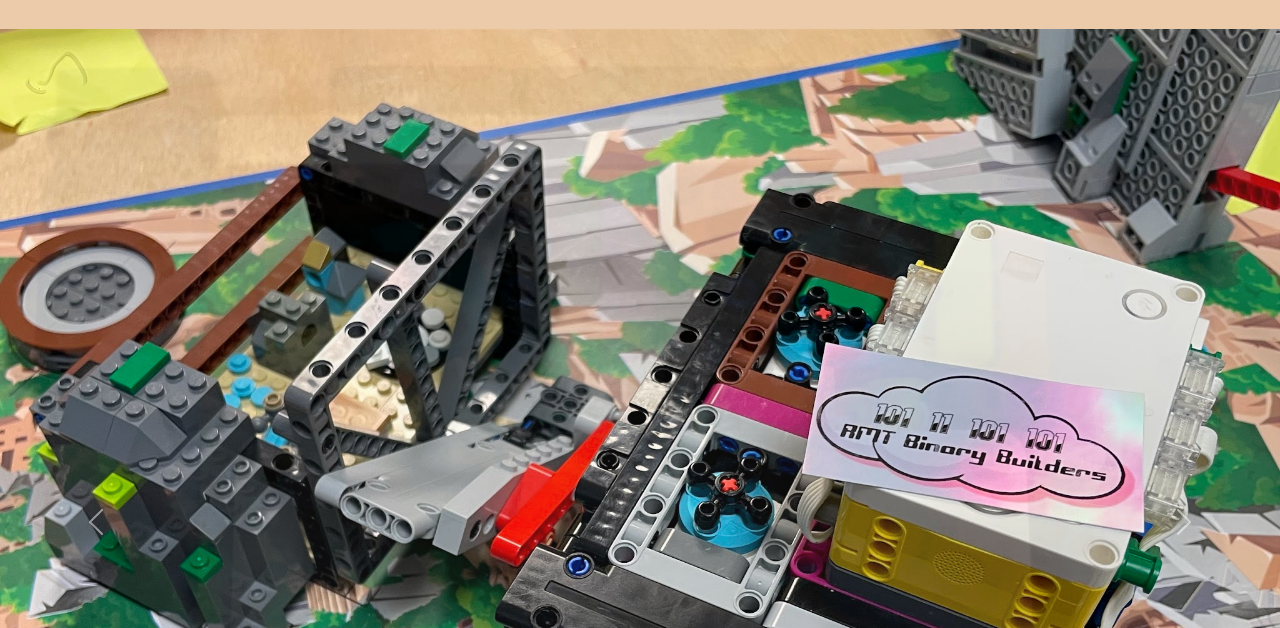
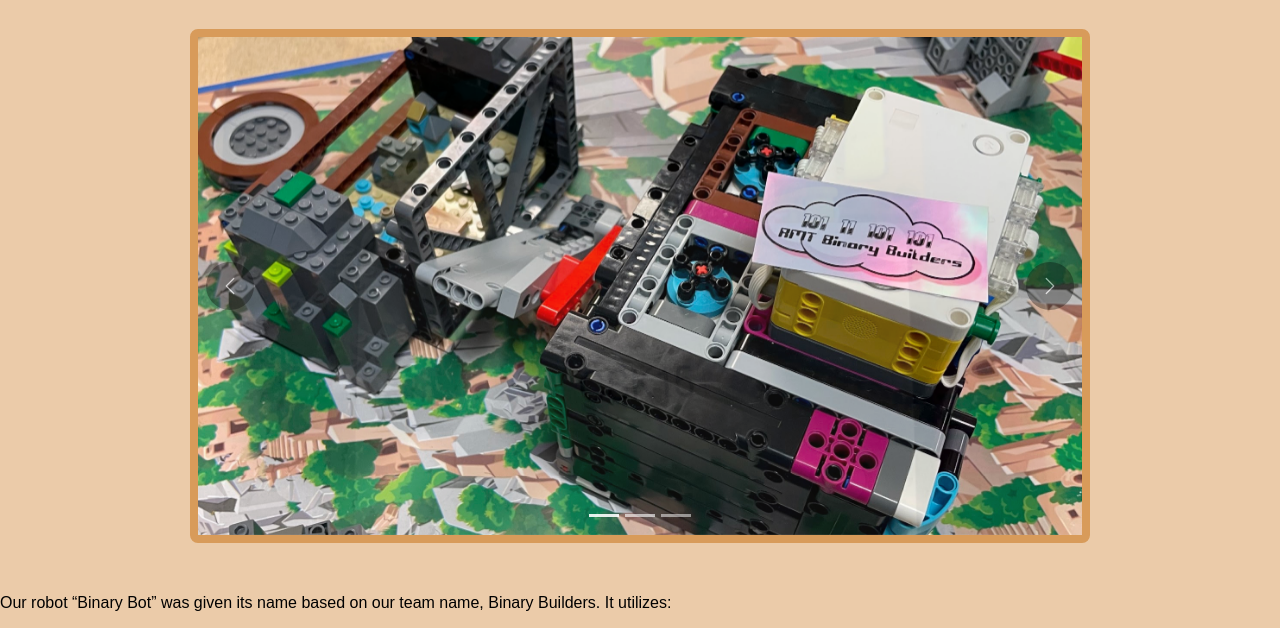
Before and after one commit to regg001/RMT-FLL-2026-2027-Python-Library, a plain HTML site: page RobotGame.html in a window 1280 px wide. Shown: the part 454-1082 px from the top of the page. Drawn offline with nearby package versions, Linux system fonts and the light colour scheme.

Commit message:
Formatting Addition
Added carousel styles and adjusted dropdown menu properties.

```diff
--- a/index.css
+++ b/index.css
@@ -56,19 +56,13 @@ a {
 .dropdown:hover>.dropdown-menu {
   display: block;
 }
-.dropdown-menu{
-    background-color: var(--navbar-bgcolor);
+
+.dropdown-menu {
+  background-color: var(--navbar-bgcolor);
 }
 
-.dropdown-item{
+.dropdown-item {
   justify-content: center !important;
-}
-
-@media all and (min-width: 992px) {
-  /* Disable click events on the main toggle link */
-  .navbar .dropdown-toggle {
-    pointer-events: none;
-  }
 }
 
 .navbar .nav-link:hover {
@@ -90,6 +84,109 @@ a {
   align-items: center;
 }
 
+/*----- Carosel Formatting -----*/
+.carousel-inner {
+  max-width: 900px;
+  margin: 0 auto;
+  overflow: hidden;
+}
+
+.carousel-inner .carousel-item {
+  aspect-ratio: 16/9;
+  width: 100%;
+  min-height: 0;
+}
+
+.carousel-inner .carousel-img {
+  width: 100%;
+  height: 100%;
+  object-fit: cover;
+  display: block;
+}
+
+.carousel-container {
+  max-width: 900px;
+  margin: 0 auto;
+  position: relative;
+  overflow: hidden;
+  border: 8px solid rgb(216, 155, 90);
+  border-radius: 8px;
+}
+
+.carousel-inner {
+  width: 100%;
+  overflow: hidden;
+}
+
+.carousel-inner .carousel-item {
+  aspect-ratio: 16/9;
+  width: 100%;
+  min-height: 0;
+}
+
+.carousel-container .carousel-img {
+  width: 100%;
+  height: 100%;
+  object-fit: cover;
+  display: block;
+}
+
+.carousel-container .carousel-control-prev,
+.carousel-container .carousel-control-next {
+  position: absolute;
+  top: 50%;
+  transform: translateY(-50%);
+  width: 3rem;
+  height: 3rem;
+  background: rgba(0, 0, 0, 0);
+  border: none;
+}
+
+.carousel-container .carousel-control-prev,
+.carousel-container .carousel-control-next {
+  background: rgba(0, 0, 0, 0.65);
+  width: 3rem;
+  height: 3rem;
+  border-radius: 50%;
+  display: flex;
+  align-items: center;
+  justify-content: center;
+  transition: background 0.15s ease;
+}
+
+.carousel-container .carousel-control-prev:hover,
+.carousel-container .carousel-control-next:hover {
+  background: rgba(0, 0, 0, 0.85);
+}
+
+.carousel-control-prev-icon,
+.carousel-control-next-icon {
+  background-size: 1.25rem 1.25rem;
+  width: 1.25rem;
+  height: 1.25rem;
+  filter: none;
+  color: #fff;
+}
+
+.carousel-container .carousel-control-prev {
+  left: 0.5rem;
+}
+
+.carousel-container .carousel-control-next {
+  right: 0.5rem;
+}
+
+@media (max-width: 480px) {
+  .carousel-inner .carousel-item {
+    height: 40vh;
+  }
+
+  .navbar .nav-link,
+  .navbar .dropdown-item {
+    font-size: 0.9rem !important;
+  }
+}
+
 /*---------------------------------------------------------------------------
   Unearthed Team Profile (Specific to Unearthed Team Profile Page)
 -----------------------------------------------------------------------------*/
```
